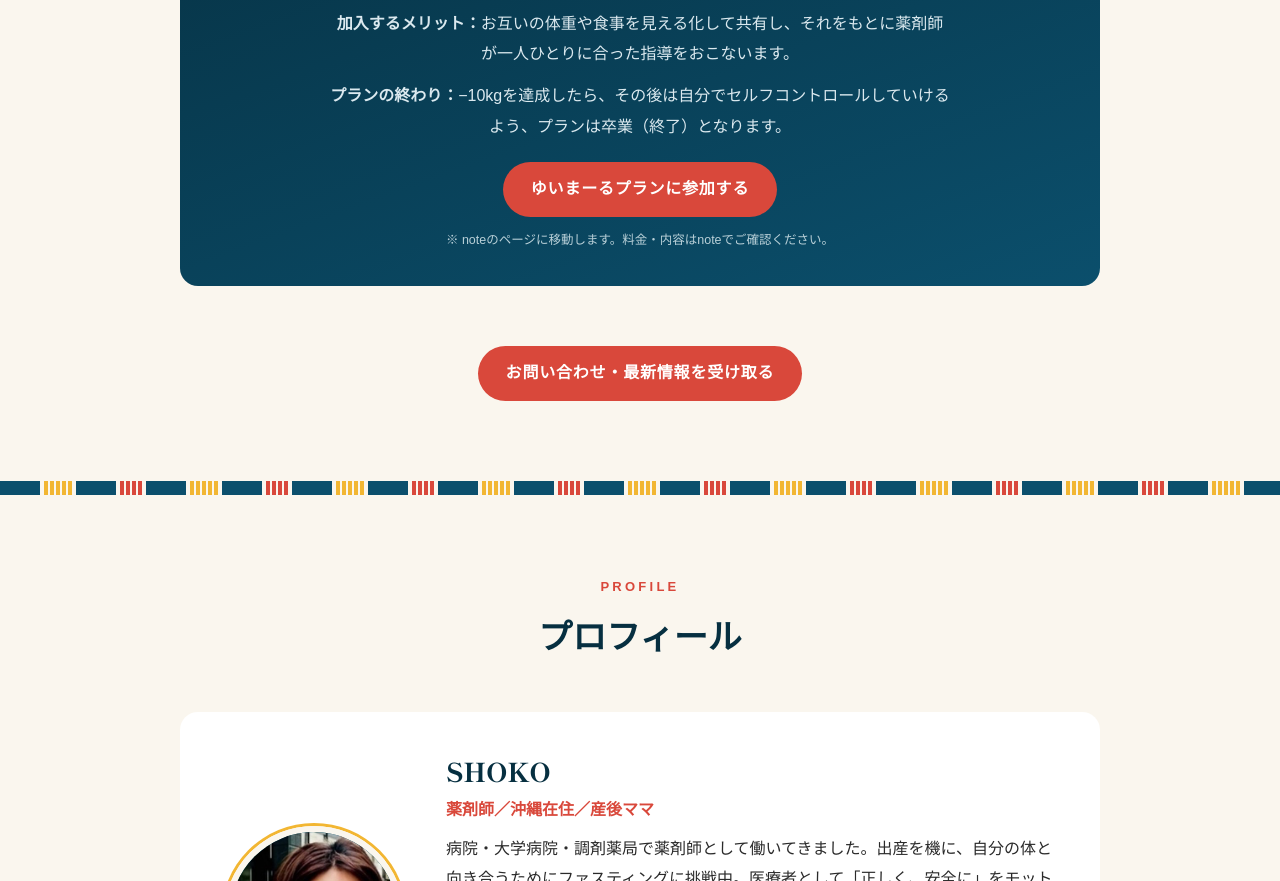
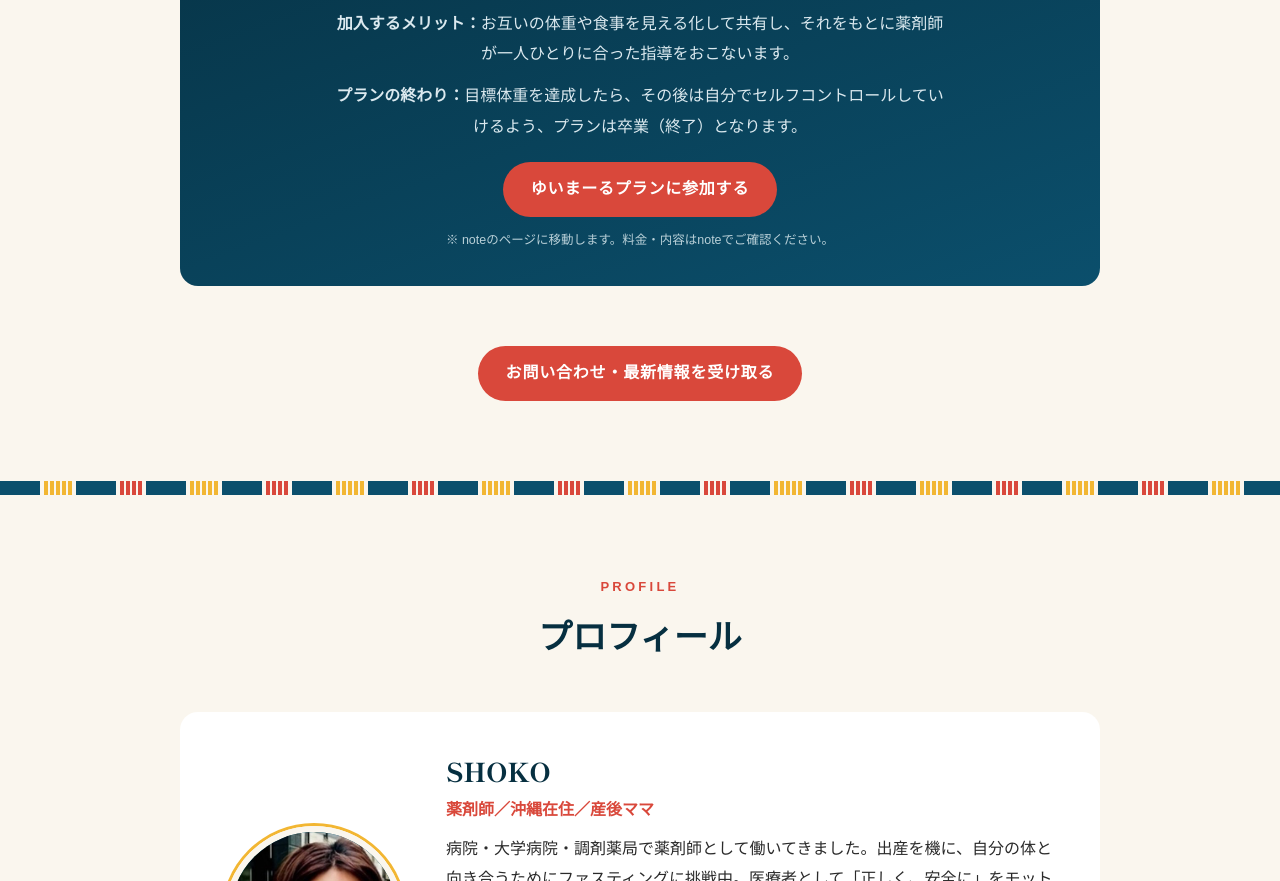
Before and after one commit to ichariba-fasting/ichariba-fasting.github.io, a plain HTML site: page index.html in a window 1280 px wide. Shown: the part 8748-9629 px from the top of the page. Drawn offline with Linux system fonts and the light colour scheme; a web font is replaced by a local one.

Commit message:
ゆいまーるプランの終了条件を「目標体重を達成したら」に変更
Co-Authored-By: Claude Opus 5.5 <noreply@anthropic.com>

```diff
--- a/index.html
+++ b/index.html
@@ -493,7 +493,7 @@
       <h3>ゆいまーるプラン</h3>
       <p>「ゆいまーる」は沖縄の言葉で、助け合いのこと。<br>ひとりで抱えこまず、仲間と支え合いながらファスティングに向き合いたい方のためのプランです。</p>
       <p style="margin-top:12px"><b>加入するメリット：</b>お互いの体重や食事を見える化して共有し、それをもとに薬剤師が一人ひとりに合った指導をおこないます。</p>
-      <p style="margin-top:12px"><b>プランの終わり：</b>−10kgを達成したら、その後は自分でセルフコントロールしていけるよう、プランは卒業（終了）となります。</p>
+      <p style="margin-top:12px"><b>プランの終わり：</b>目標体重を達成したら、その後は自分でセルフコントロールしていけるよう、プランは卒業（終了）となります。</p>
       <a href="https://note.com/ichariba_fasting/membership" class="btn" target="_blank" rel="noopener">ゆいまーるプランに参加する</a>
       <p class="small">※ noteのページに移動します。料金・内容はnoteでご確認ください。</p>
     </div>
```
